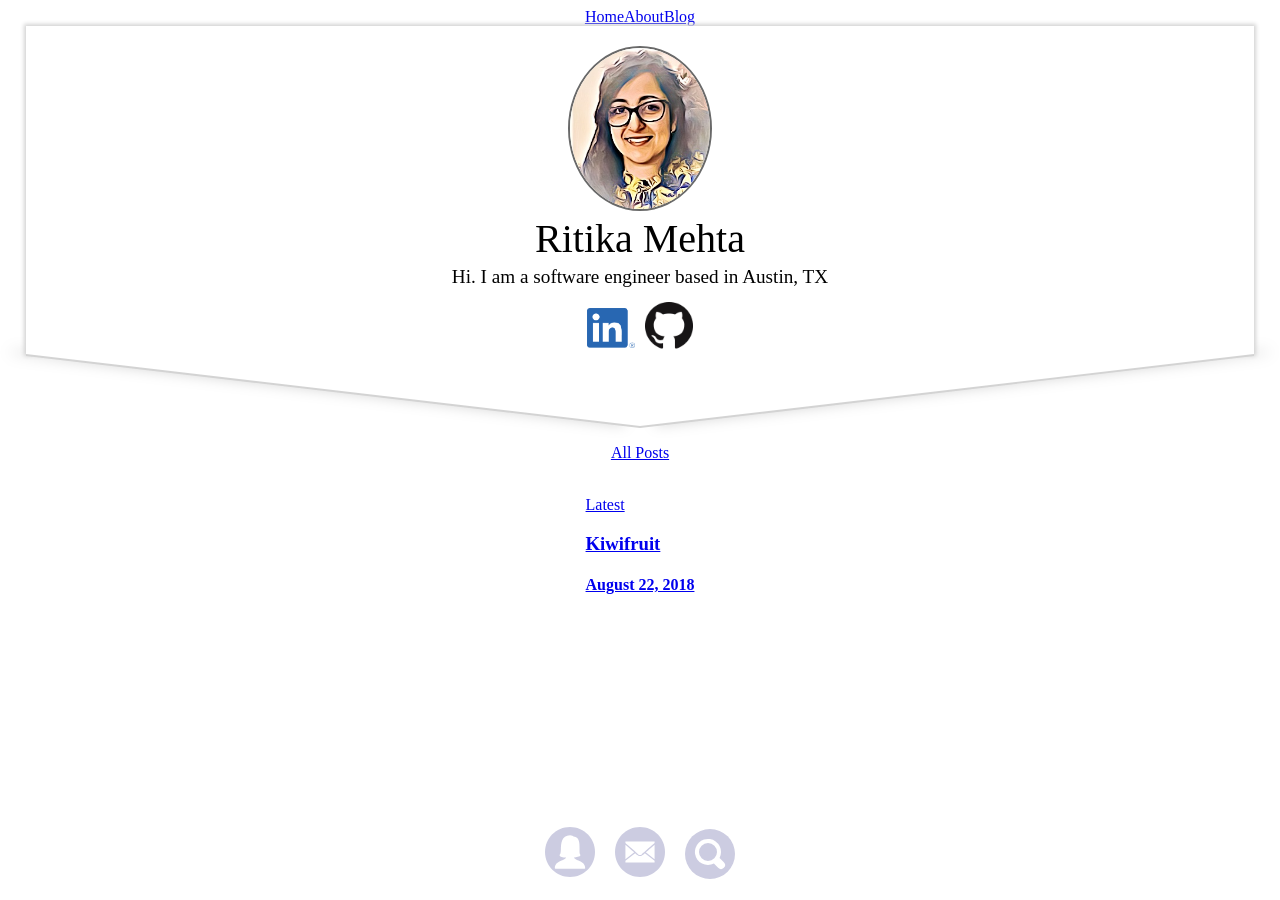
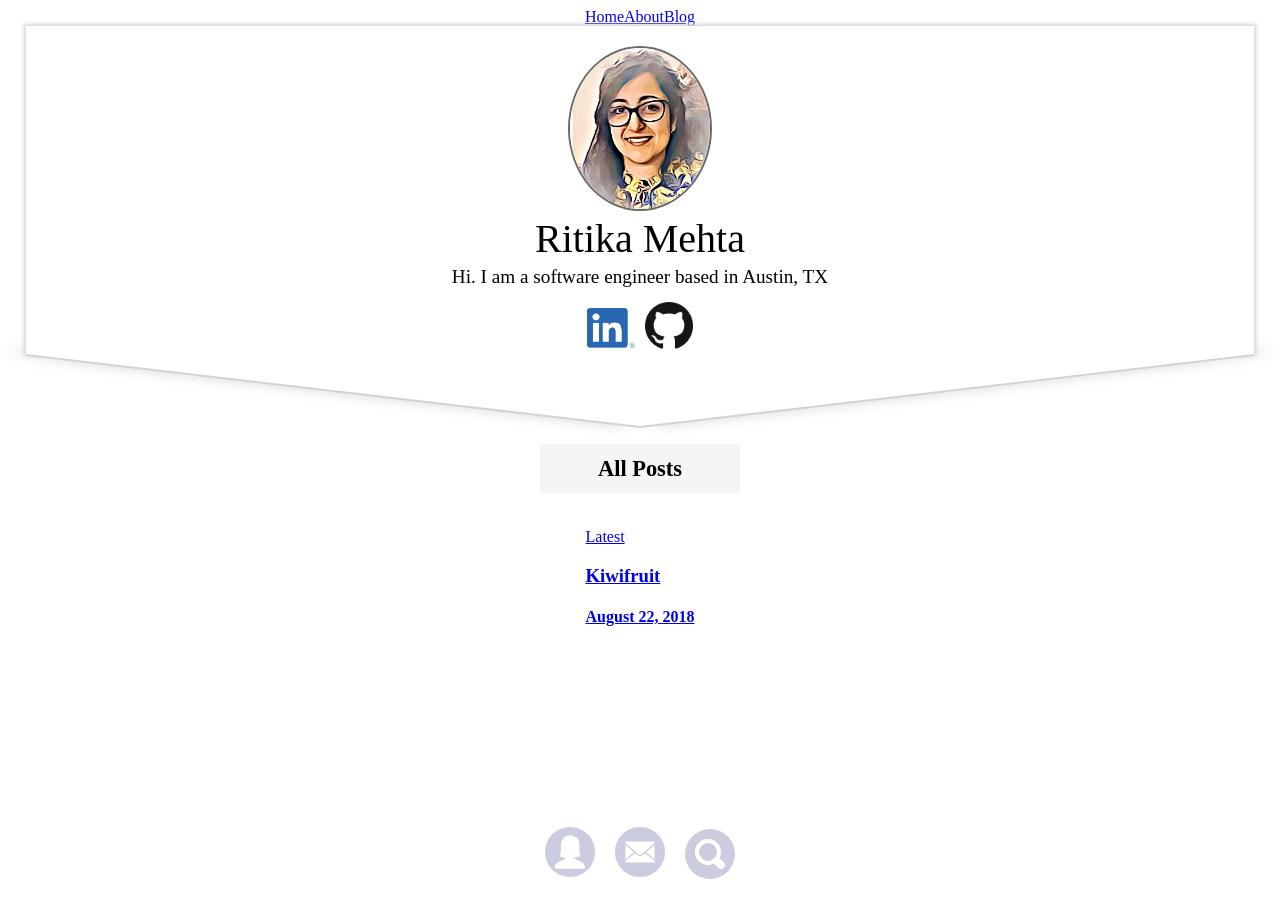
Before and after one commit to mehtarit/Folio, a Jekyll site: the page built from index.html, in a window 1280 px wide. Built offline with Jekyll 4.4.1, drawn with Linux system fonts in a browser that asks for light colours; some web fonts are replaced; comment, search, counter and statistics services are not loaded.

Commit message:
Add js for blog title and some css changes

```diff
--- a/_sass/boton.scss
+++ b/_sass/boton.scss
@@ -1,5 +1,9 @@
 .boton {
-    margin: 2vh 0;
+    width: 200px;
+    height: 50px;
+    margin: 2vh auto;
+    display: block;
+    position: relative;
 }
 
 .botontext {
@@ -9,9 +13,9 @@
     z-index: 1;
     text-align: center;
     line-height: 50px;
-    font-family: 'Montserrat', sans-serif;
-    font-size: 12px;
-    text-transform: uppercase;
+    font-family: 'Laila', serif;
+    font-size: 1.4em;
+    font-weight: bold;
 }
 
 .twist {
@@ -48,7 +52,7 @@
     width: 100%;
     top: 100%;
     height: 100%;
-    background: #9f7f5e;
+    background:whitesmoke;
     transform-origin: center top 0px;
     transform: matrix3d(1, 0, 0, 0,
                         0, 1, 0, 0,
@@ -124,7 +128,7 @@
 }
 
 .boton .botontext:nth-of-type(2) {
-    color: #fff;
+    color:black;
     top: 100%;
     transform-origin: center top 0px;
     transform: matrix3d(1, 0, 0, 0,
--- /dev/null
+++ b/assets/js/boton.js
@@ -0,0 +1,9 @@
+$(window).ready(function () {
+    $(".boton").wrapInner('<div class=botontext></div>');
+
+    $(".botontext").clone().appendTo($(".boton"));
+
+    $(".boton").append('<span class="twist"></span><span class="twist"></span><span class="twist"></span><span class="twist"></span>');
+
+    $(".twist").css("width", "25%").css("width", "+=3px");
+});
--- a/index.html
+++ b/index.html
@@ -16,3 +16,5 @@ custom_font: home-font
     <h4>{{ site.posts.first.date | date: '%B %d, %Y' }}</h4>
   </article>
 </a>
+
+<script src="{{site.baseurl}}/assets/js/boton.js"></script>
```
